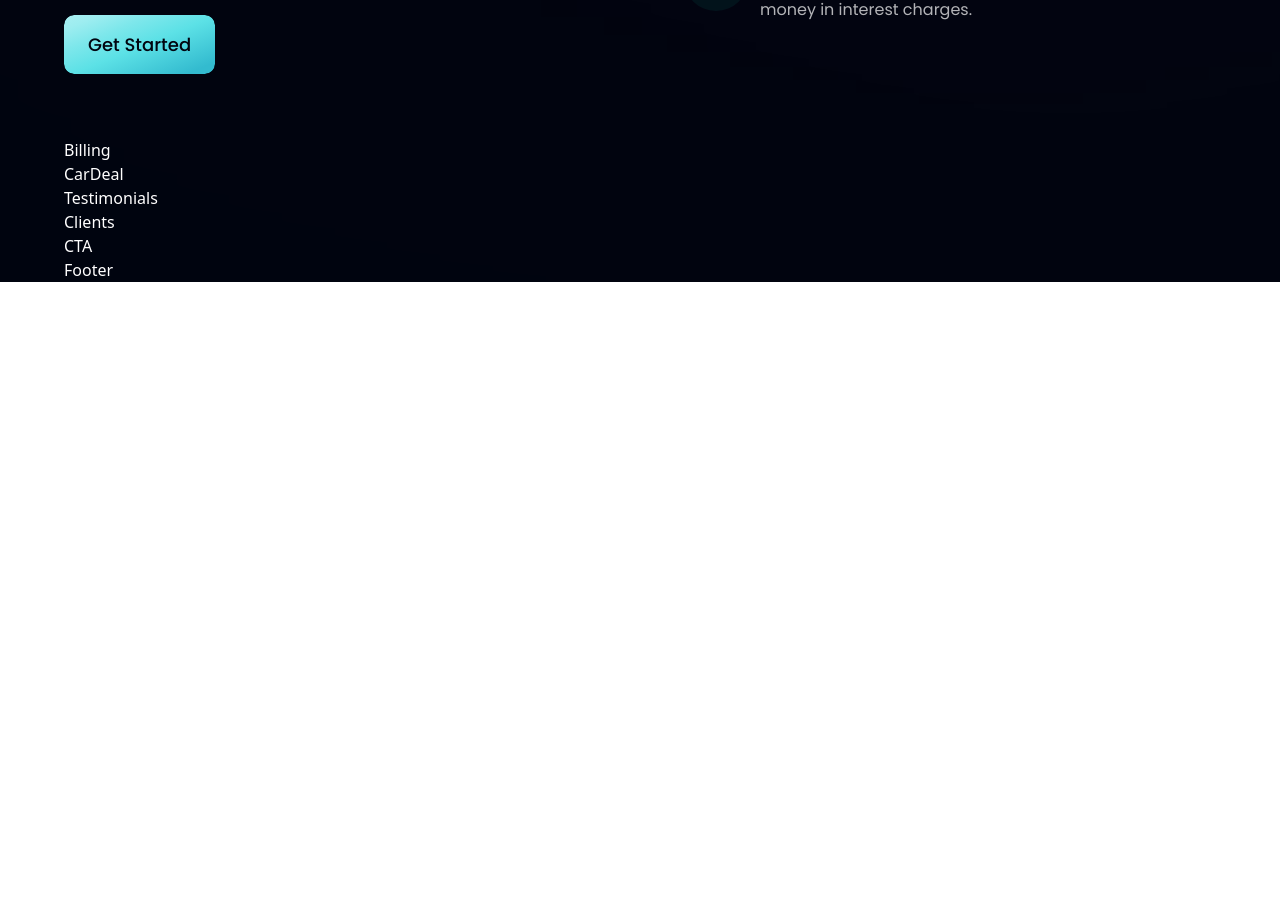
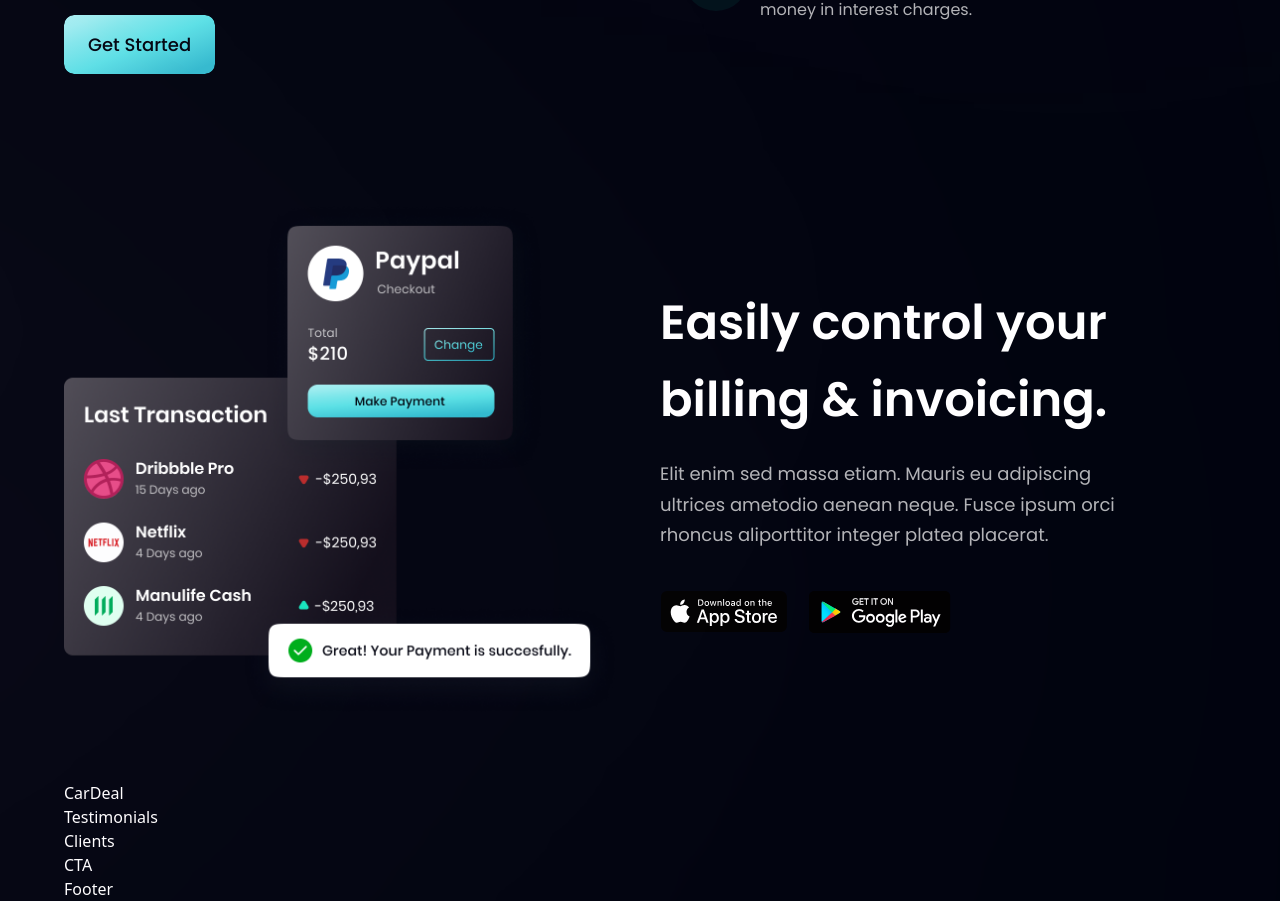
Before and after one commit to mazharvai007/bank_web_app, a React (Vite) app: page / in a window 1280 px wide. Shown: the part 1394-2295 px from the top of the page. Before the commit the page ends 1676 px from the top, so only its background shows below. Built offline with nearby package versions, Linux system fonts and the light colour scheme.

Commit message:
added billing area

```diff
--- a/src/App.jsx
+++ b/src/App.jsx
@@ -21,7 +21,7 @@
 				</div>
 			</header>
 
-			<section className={`${styles.flexStart}`}>
+			<section id="home" className={`${styles.flexStart}`}>
 				{/* <div className={`${styles.boxWidth} text-white`}> */}
 				<Hero />
 				{/* </div> */}
@@ -32,15 +32,27 @@
 					<Stats />
 				</div>
 			</section>
-			<section className={`${styles.flexStart} ${styles.paddingX}`}>
+
+			<section
+				id="features"
+				className={`${styles.flexStart} ${styles.paddingX}`}
+			>
 				<div className={`${styles.boxWidth} text-white`}>
 					<Business />
 				</div>
 			</section>
 
+			<section
+				id="product"
+				className={`${styles.flexStart} ${styles.paddingX}`}
+			>
+				<div className={`${styles.boxWidth} text-white`}>
+					<Billing />
+				</div>
+			</section>
+
 			<section className={`${styles.flexStart} ${styles.paddingX}`}>
 				<div className={`${styles.boxWidth} text-white`}>
-					<Billing />
 					<CarDeal />
 					<Testimonials />
 					<Clients />
--- a/src/components/Billing.jsx
+++ b/src/components/Billing.jsx
@@ -1,5 +1,47 @@
+import { apple, bill, google } from '../assets';
+import styles, { layout } from '../style';
+
 const Billing = () => {
-	return <div>Billing</div>;
+	return (
+		<div className={layout.sectionReverse}>
+			<div className={layout.sectionImgReverse}>
+				<img
+					src={bill}
+					alt="billing"
+					className="w-[100%] h-[100%] relative z-[5]"
+				/>
+
+				<div className="absolute z-[3] -left-1/2 top-0 w-[50%] h-[50%] rounded-full white__gradient" />
+				<div className="absolute z-[0] w-[50%] h-[50%] -left-1/2 bottom-0 rounded-full pink__gradient" />
+			</div>
+
+			<div className={layout.sectionInfo}>
+				<h2 className={styles.heading2}>
+					Easily control your <br className="sm:block hidden" />{' '}
+					billing & invoicing.
+				</h2>
+
+				<p className={`${styles.paragraph} max-w-[470px] mt-5`}>
+					Elit enim sed massa etiam. Mauris eu adipiscing ultrices
+					ametodio aenean neque. Fusce ipsum orci rhoncus aliporttitor
+					integer platea placerat.
+				</p>
+
+				<div className="flex flex-row flex-wrap sm:mt-10 mt-6">
+					<img
+						src={apple}
+						alt="apple pay"
+						className="w-[128px] h-[42px] object-contain mr-5 cursor-pointer"
+					/>
+					<img
+						src={google}
+						alt="google pay"
+						className="w-[144px] h-[43px] object-contain cursor-pointer"
+					/>
+				</div>
+			</div>
+		</div>
+	);
 };
 
 export default Billing;
--- a/src/components/Business.jsx
+++ b/src/components/Business.jsx
@@ -5,7 +5,7 @@
 
 const Business = () => {
 	return (
-		<div id="features" className={layout.section}>
+		<div className={layout.section}>
 			<div className={layout.sectionInfo}>
 				<h2 className={styles.heading2}>
 					You do the business, <br className="sm:block hidden" />{' '}
--- a/src/components/Hero.jsx
+++ b/src/components/Hero.jsx
@@ -4,10 +4,7 @@
 
 const Hero = () => {
 	return (
-		<div
-			id="home"
-			className={`${styles.paddingY} flex md:flex-row flex-col `}
-		>
+		<div className={`${styles.paddingY} flex md:flex-row flex-col `}>
 			{/* <div
 				className={`flex-1 ${styles.flexStart} flex-col xl:px-0 sm:px-16 px-6`}
 			> */}
```
